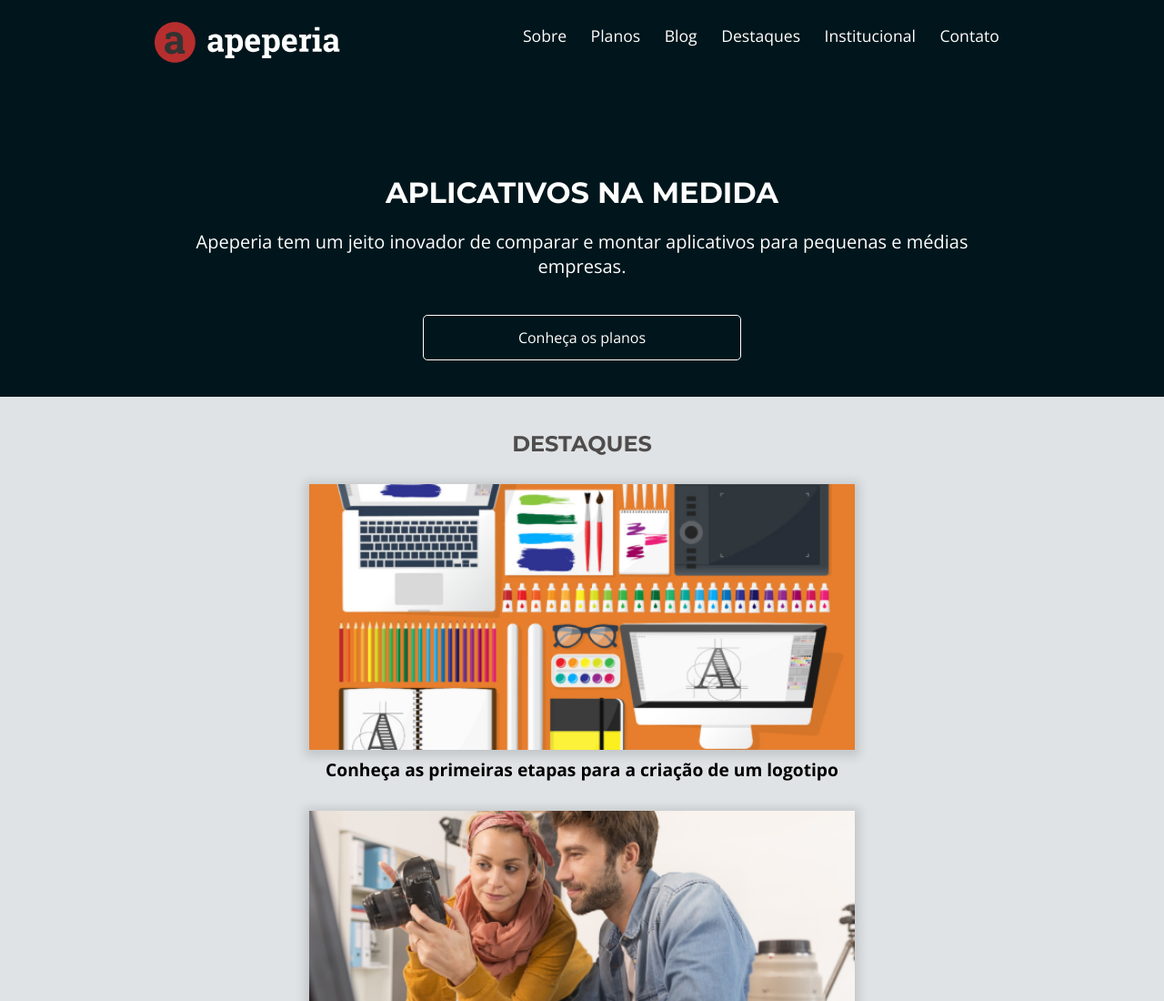
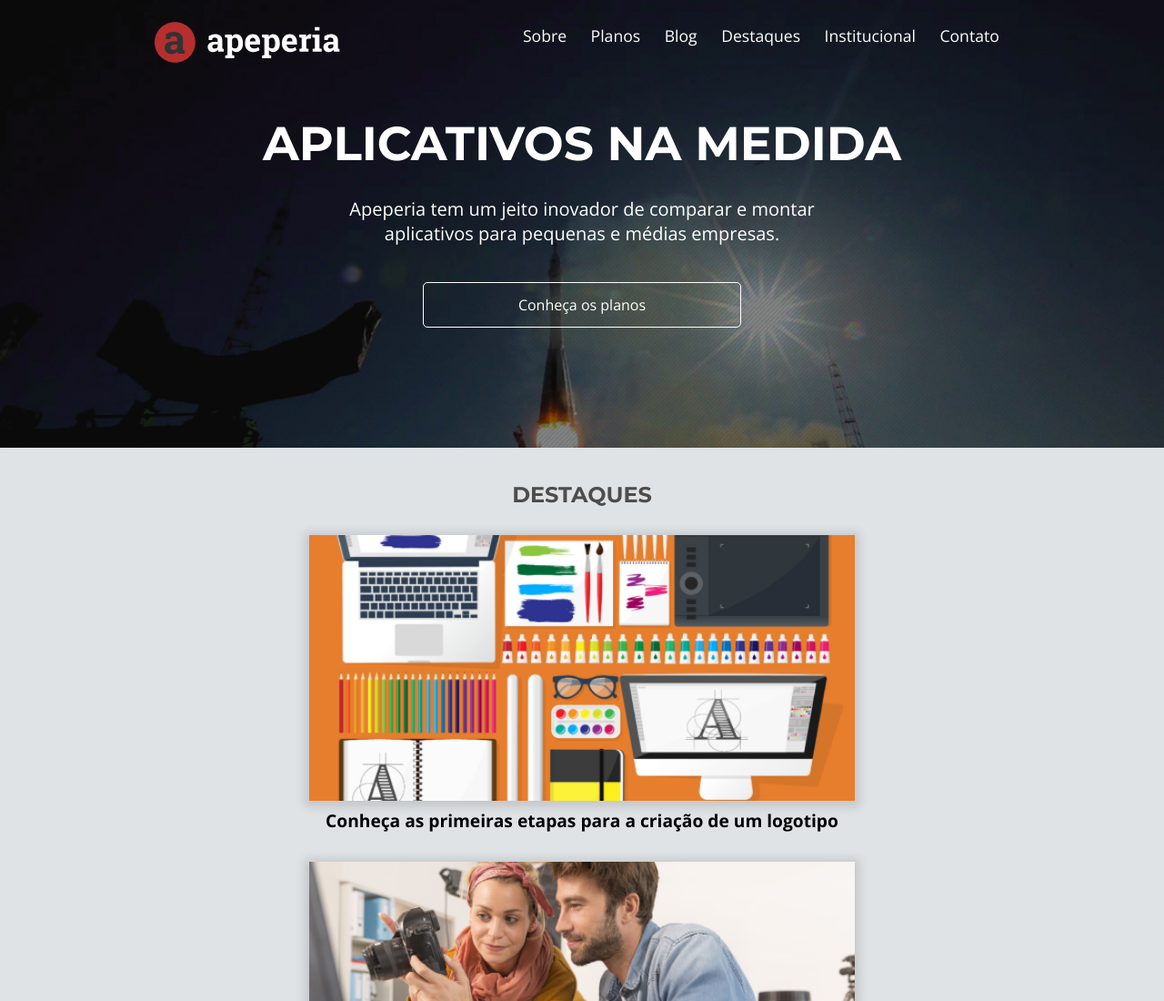
Before and after one commit to amandaafernandes/Apeperia_Alura-Layout_Responsivo, a plain HTML site: page index.html in a window 1280 px wide. Shown: the top 1100 px of the page at 91% size. Drawn offline with nearby package versions, Linux system fonts and the light colour scheme.

Commit message:
atualizando responsividade
adicionando @media

```diff
--- a/css/chamada.css
+++ b/css/chamada.css
@@ -14,14 +14,12 @@
     font-size: 2rem;
     font-weight: 700;
     text-transform: uppercase; /* td maiusculo */
-
     margin-bottom: 1.5rem;
 }
 
 .chamada__texto {
     font-size: 1.25rem;
     line-height: normal; /* espaçamento entre linhas/escrita */
-
     margin: 0 auto 2.5rem;
 }
 
@@ -29,3 +27,24 @@
     width: 100%;
     padding: 1rem;
 }
+
+@media screen and (min-width: 768px){
+    .chamada__texto{
+        max-width: 600px;
+    }
+}
+
+@media screen and (min-width: 1024px){
+    .chamada{
+        background-image: url(../img/bg-intro.jpg);
+        background-size: cover;
+        padding: 8.25rem;
+    }
+    .chamada__titulo{
+        font-size: 3.25rem;
+        margin-bottom: 2rem;
+    }
+}
+
+/* screen and = tela
+print and = impressora, da pra esconder tudo e deixar só o que sera impresso, tipo boleto */
```
